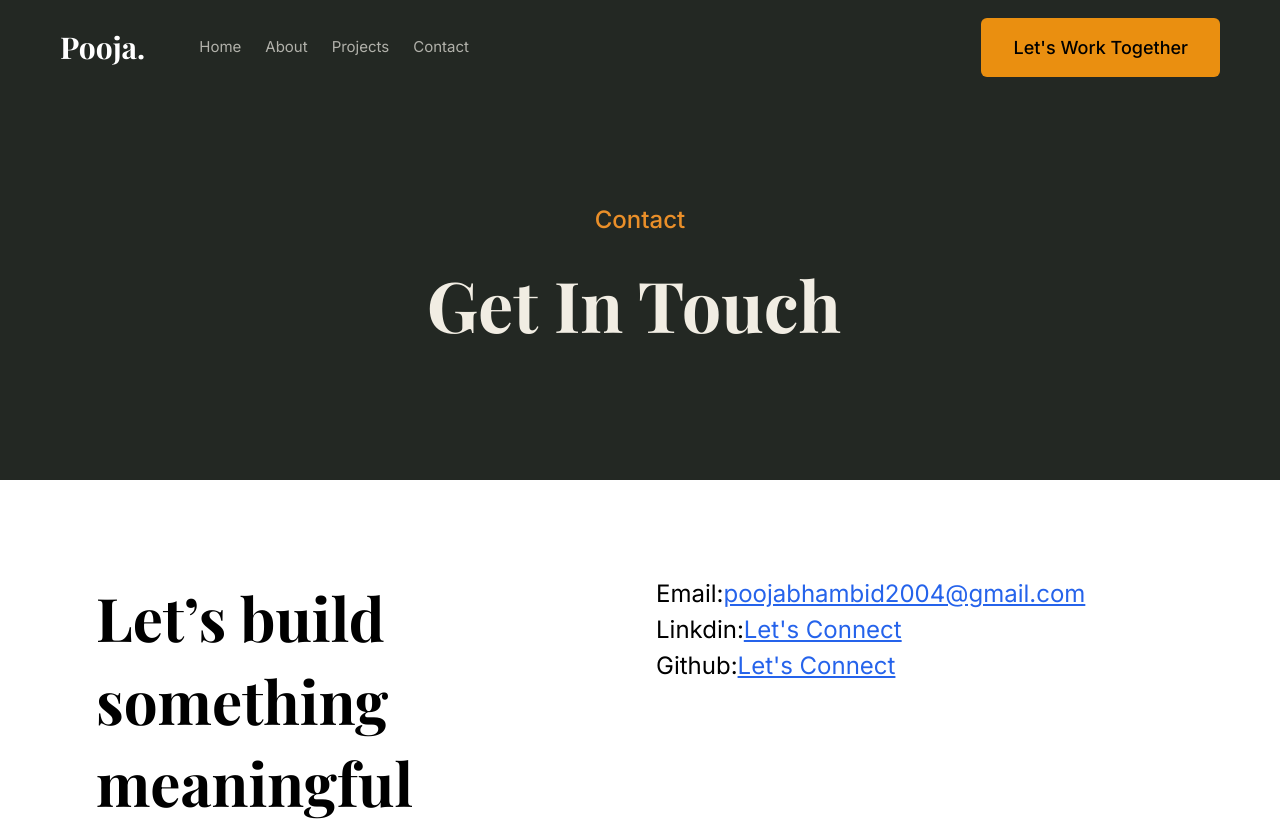
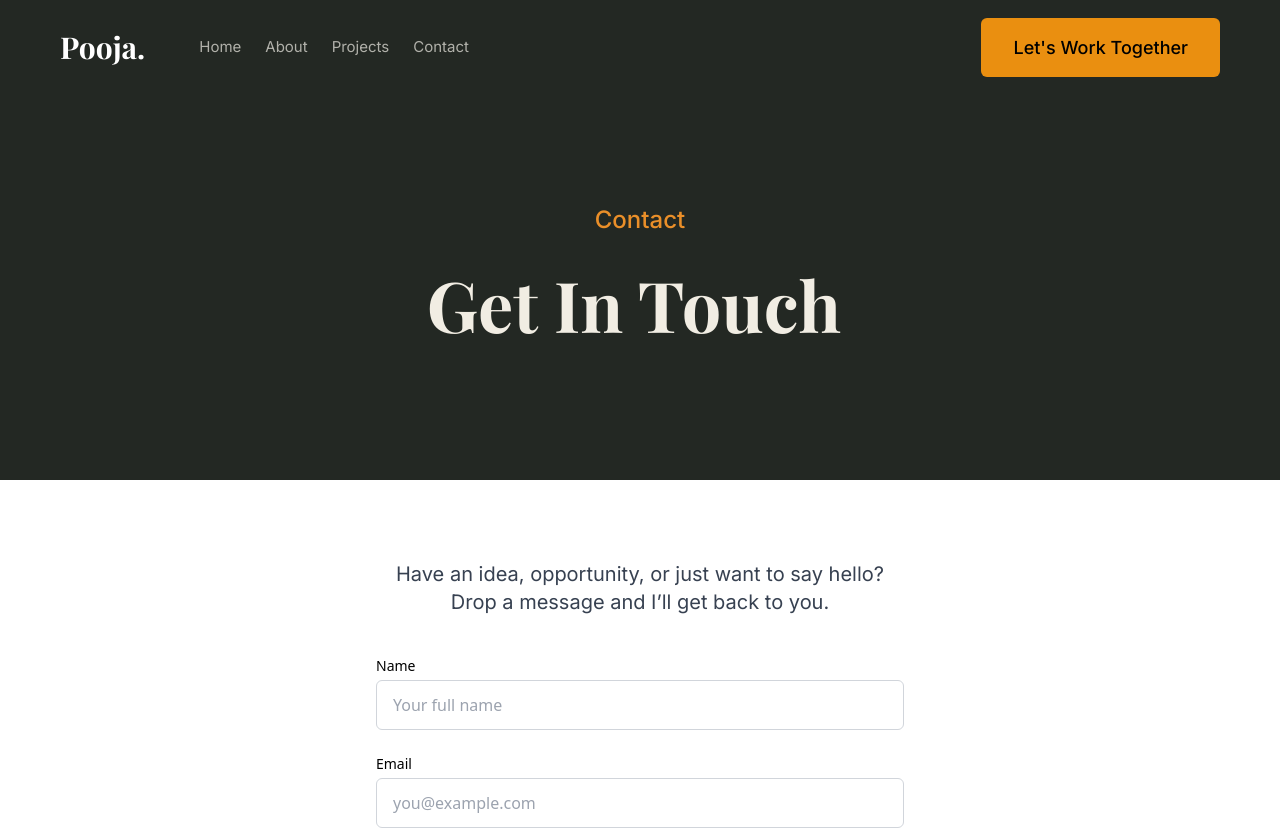
Before and after one commit to Pooja184/Portfolio, a React (Vite) app in the folder Frontend/: page /contact in a window 1280 px wide. Shown: the top 830 px of the page. Built offline with nearby package versions, Linux system fonts and the light colour scheme.

Commit message:
add contact form component inside contact page

```diff
--- a/Frontend/src/pages/Contact.jsx
+++ b/Frontend/src/pages/Contact.jsx
@@ -1,47 +1,12 @@
 import React from "react";
 import HeroPage from "../components/HeroPage";
+import ContactForm from "../components/contactForm";
 
 const Contact = () => {
   return (
     <>
       <HeroPage text1={"Contact"} text2={" Get In Touch"} />
-      <div className="flex flex-col md:flex-row p-10 md:p-24">
-        <div className="md:w-1/2 ">
-          <h2 className="text-[36px] sm:text-[50px] md:text-[60px] leading-snug font-bold">
-            Let’s build something meaningful together
-          </h2>
-        </div>
-        <div className="mt-10 md:mt-0 md:w-1/2">
-          <p className=" md:pl-4 text-xl/8 md:text-2xl/9">
-            Email:
-            <a
-              href="mailto:poojabhambid2004@gmail.com"
-              className="text-blue-600 underline"
-            >
-              poojabhambid2004@gmail.com
-            </a>
-
-          </p>
-          <p className=" md:pl-4 text-xl/8 md:text-2xl/9">
-            Linkdin:
-            <a
-              href="https://www.linkedin.com/in/pooja-bhambid-346b03247/"
-              className="text-blue-600 underline"
-            >
-              Let's Connect
-            </a>
-          </p>
-             <p className=" md:pl-4 text-xl/8 md:text-2xl/9">
-            Github:
-            <a
-              href="https://github.com/Pooja184"
-              className="text-blue-600 underline"
-            >
-              Let's Connect
-            </a>
-          </p>
-        </div>
-      </div>
+     <ContactForm/>
     </>
   );
 };
```
